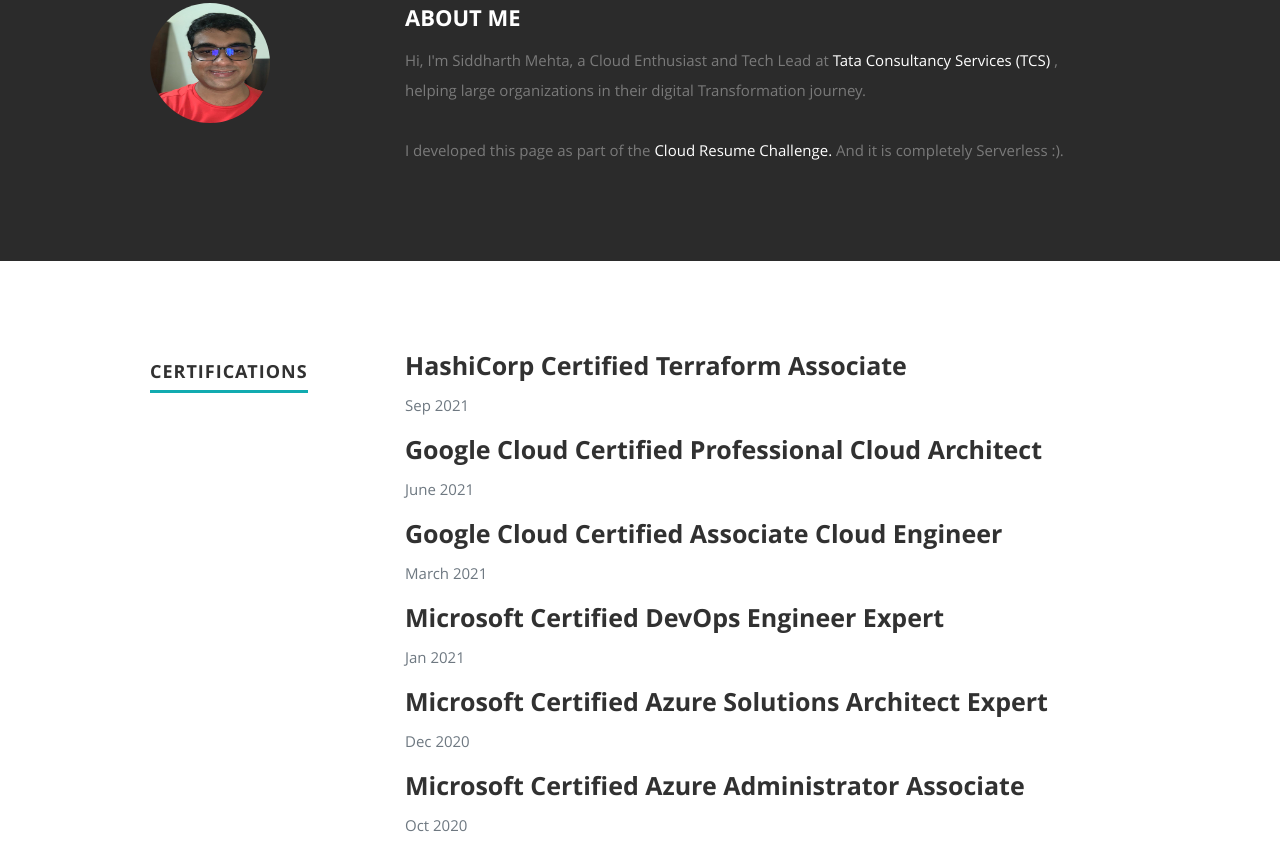
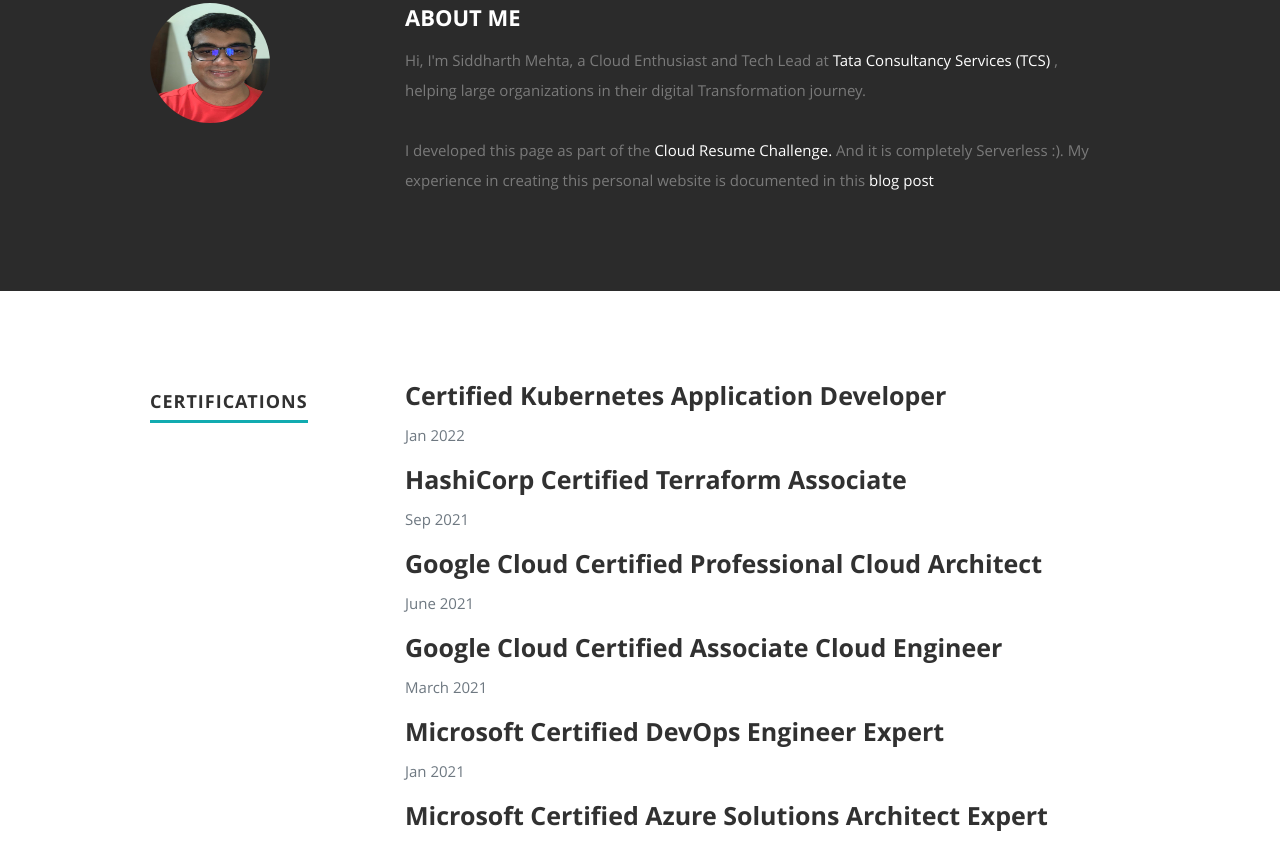
Before and after one commit to siddharthmehta72/cloud-resume-gcp-frontend, a plain HTML site: page frontend/index.html in a window 1280 px wide. Shown: the part 893-1738 px from the top of the page. Drawn offline with nearby package versions, Linux system fonts and the light colour scheme; no server answers.

Commit message:
added link to blog post

```diff
--- a/frontend/index.html
+++ b/frontend/index.html
@@ -95,7 +95,7 @@
          </br>
       </br>
        I developed this page as part of the <span><a href="https://cloudresumechallenge.dev/docs/the-challenge/googlecloud/">Cloud Resume Challenge.</a> And it is completely Serverless :).</span>
-
+       My experience in creating this personal website is documented in this <a href="https://siddharthmehta72.medium.com/cloud-resume-challenge-gcp-version-6c1f42ebca1e">blog post</a>
 
          </div> <!-- end .main-col -->
 
@@ -117,6 +117,17 @@
          </div>
 
          <div class="nine columns main-col">
+
+            <div class="row item">
+
+               <div class="twelve columns">
+
+                  <h3>Certified Kubernetes Application Developer</h3>
+                  <p class="info"><em class="date">Jan 2022</em></p>
+
+               </div>
+
+            </div> <!-- item end -->
 
             <div class="row item">
 
```
